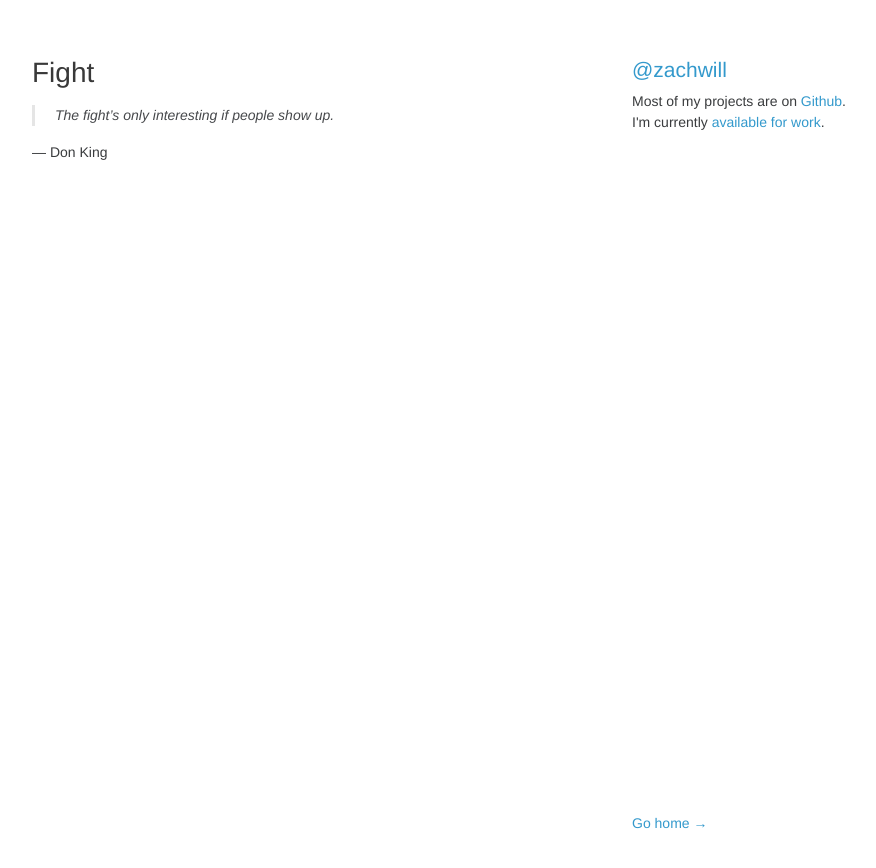
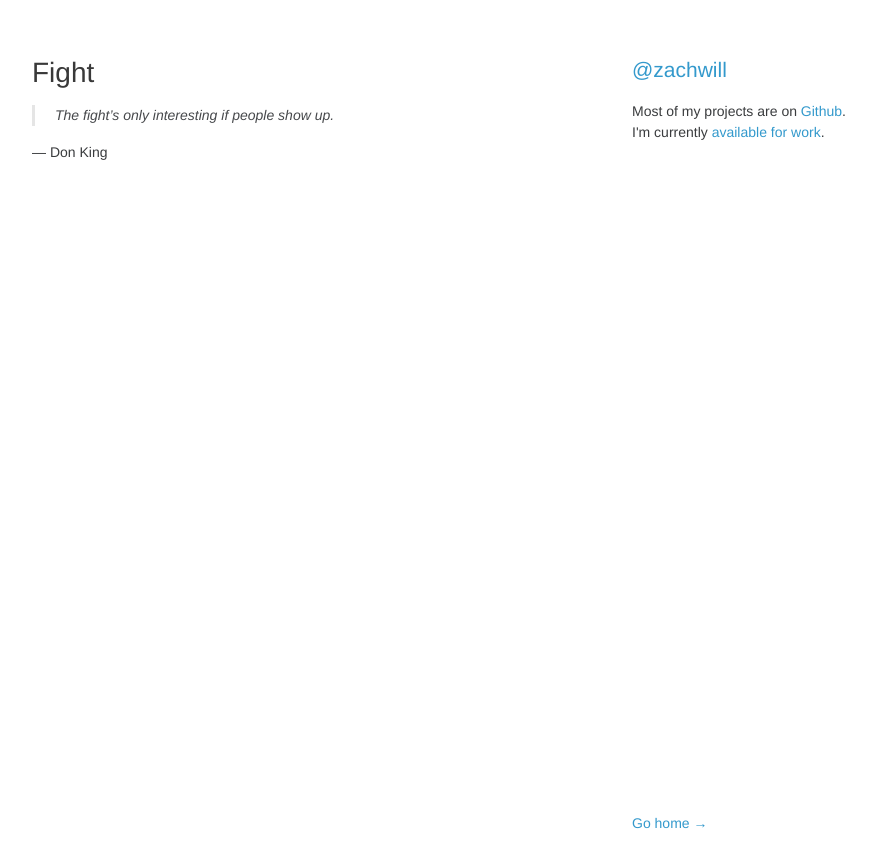
Before and after one commit to zachwill/blog, a Jekyll site: the page built from _posts/2011-11-12-fight.md, in a window 1280 px wide. Shown: the top 868 px of the page, without its empty margins (178-1054 px from the left). Built offline with Jekyll 4.4.1, drawn with Linux system fonts in a browser that asks for light colours; Markdown is read by kramdown in place of the engine named in the settings.

Commit message:
Update header margin

```diff
--- a/css/style.css
+++ b/css/style.css
@@ -162,7 +162,7 @@ header ul a strong {
 }
 
 header h1, header h2, header h3 {
-  margin: 0 0 10px;
+  margin: 0 0 20px;
 }
 
 section {
```
